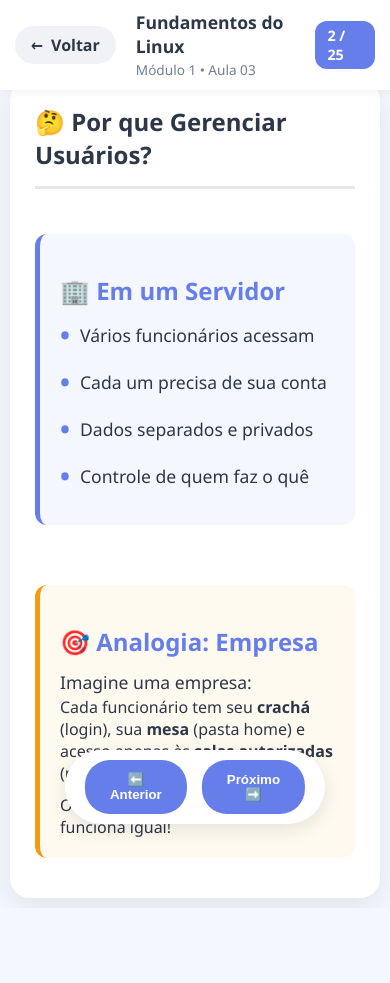
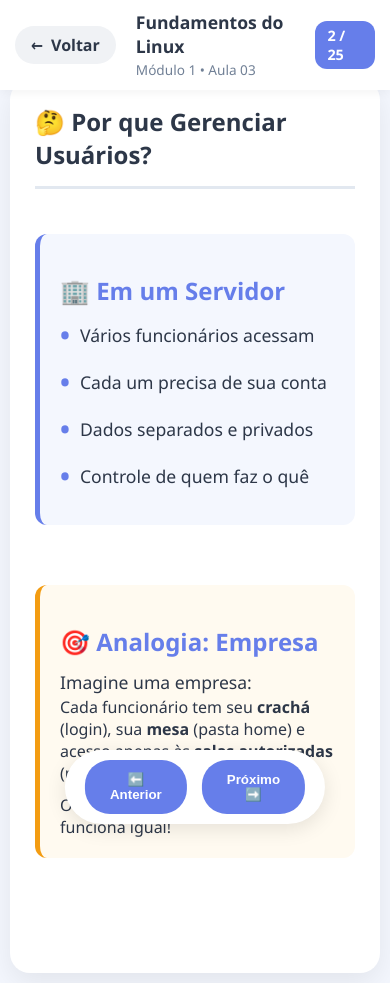
Before and after one commit to cesarazevedo/so2, a plain HTML site: page aula03-gerenciamento-usuarios.html in a window 390 px wide. Both pictures are taken after a click on the button "Próximo ➡️". Before the commit the page ends 908 px from the top, so only its background shows below. Drawn offline with Linux system fonts and the light colour scheme.

Commit message:
Adjust padding and margin for layout improvements
Increased padding at the bottom of various containers for better spacing and adjusted margin-top for responsive design.

```diff
--- a/aula03-gerenciamento-usuarios.html
+++ b/aula03-gerenciamento-usuarios.html
@@ -1,3 +1,4 @@
+
 <!DOCTYPE html>
 <html lang="pt-BR">
 <head>
@@ -71,6 +72,7 @@
         .viewer-container {
             margin-top: 80px;
             padding: 20px;
+            padding-bottom: 100px;
             flex: 1;
             display: flex;
             justify-content: center;
@@ -85,6 +87,7 @@
             border-radius: 20px;
             box-shadow: 0 10px 30px rgba(0,0,0,0.08);
             padding: 50px;
+            padding-bottom: 100px;
             position: relative;
             display: none;
             flex-direction: column;
@@ -373,7 +376,7 @@
         /* Responsivo */
         @media (max-width: 768px) {
             .viewer-container { padding: 10px; margin-top: 70px; }
-            .slide-card { padding: 25px; min-height: 70vh; }
+            .slide-card { padding: 25px; padding-bottom: 100px; min-height: 70vh; }
             .grid-2, .grid-3, .grid-4 { grid-template-columns: 1fr; }
             .drag-drop-container { flex-direction: column; }
             .classroom-header { padding: 10px 15px; }
@@ -558,7 +561,7 @@
                     <div style="text-align: center;"><span class="field-shell" style="padding: 5px 10px; border-radius: 5px;">Shell</span></div>
                 </div>
             </div>
-            <p style="text-align: center; margin-top: 15px; font-size: 0.9em; color: var(--text-light);">
+            <p style="text-align: center; margin-top: 20px; font-size: 0.9em; color: var(--text-light);">
                 * O "x" indica que a senha está no arquivo /etc/shadow (mais seguro)
             </p>
         </div>
```
